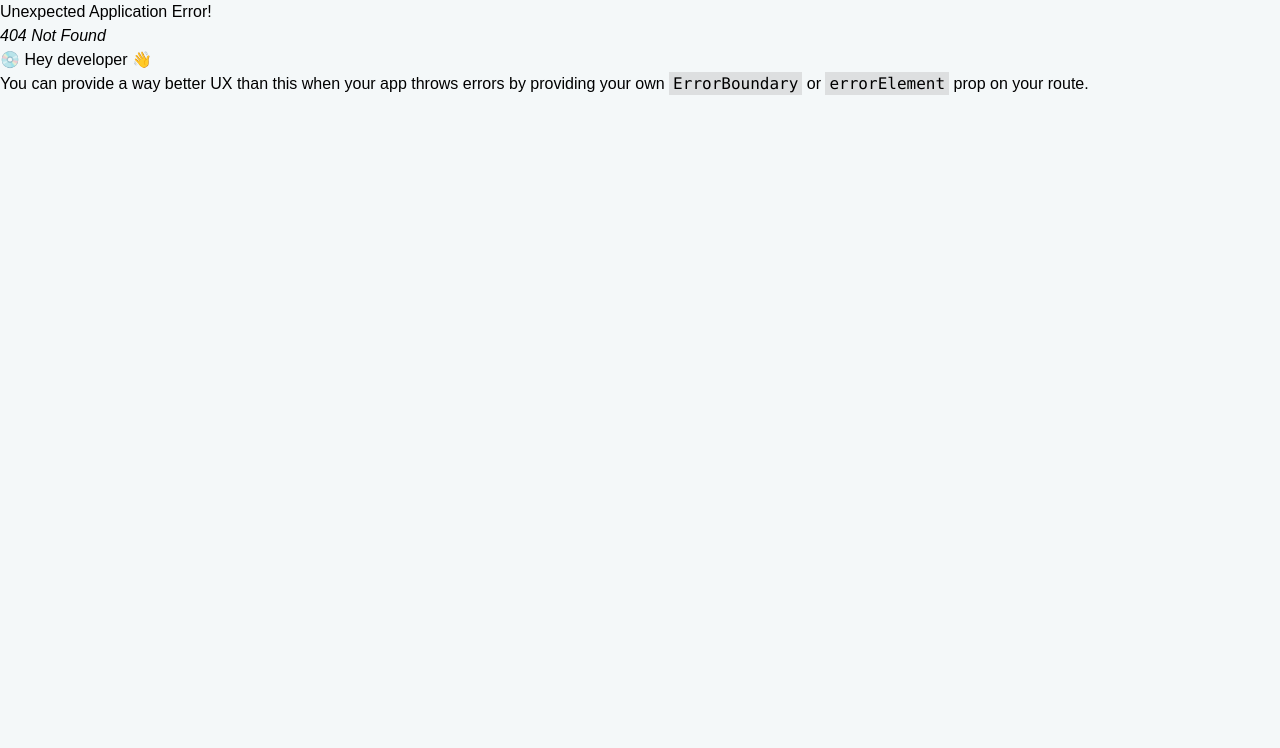
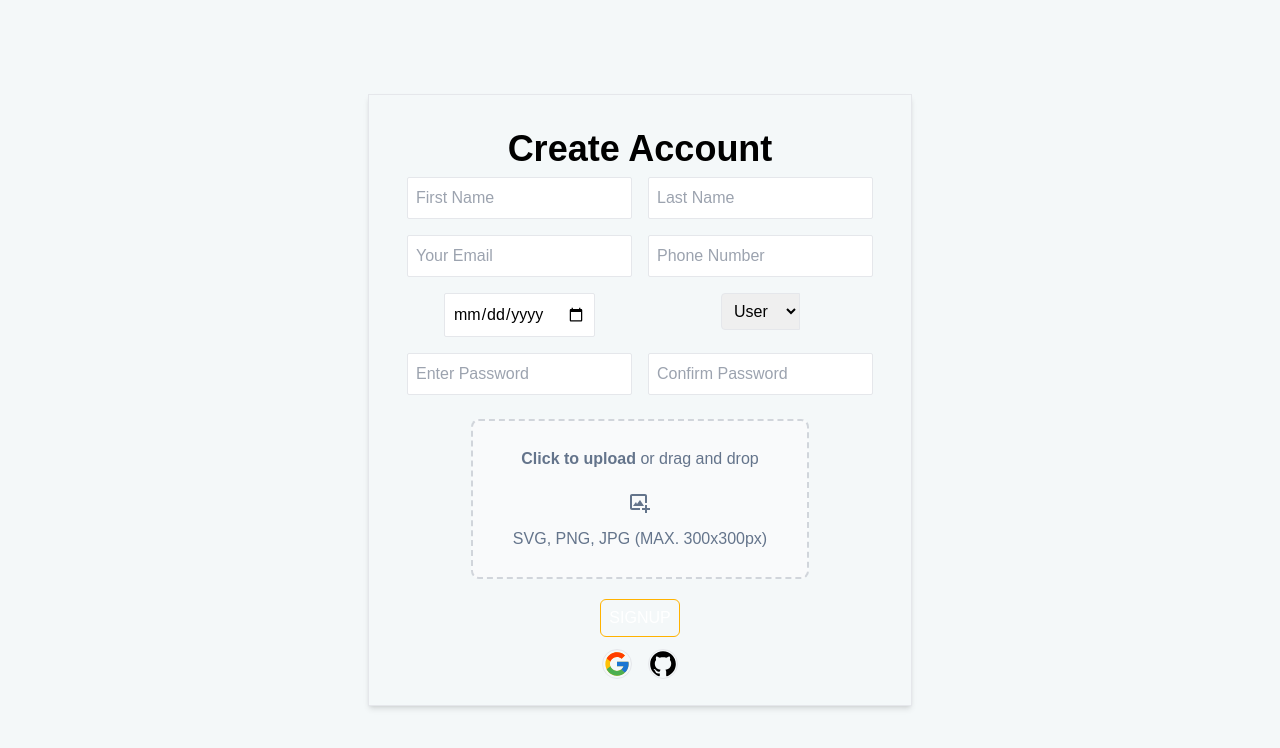
Before and after one commit to Safin-Ali/THRIFT-MOTORS, a React (Create React App) app: page /signup in a window 1280 px wide. Before the commit this address had no page. Shown: the top 748 px of the page. Built offline with nearby package versions, Linux system fonts and the light colour scheme; no server answers.

Commit message:
store user info and properly authnetication functionality added

```diff
--- a/package.json
+++ b/package.json
@@ -11,6 +11,7 @@
     "firebase": "^9.14.0",
     "react": "^18.2.0",
     "react-dom": "^18.2.0",
+    "react-hook-form": "^7.39.5",
     "react-icons": "^4.6.0",
     "react-router-dom": "^6.4.3",
     "react-scripts": "5.0.1",
--- a/src/Context/AuthContext.js
+++ b/src/Context/AuthContext.js
@@ -1,5 +1,5 @@
 import React, { createContext, useEffect, useState } from 'react';
-import { createUserWithEmailAndPassword, getAuth, onAuthStateChanged, signInWithEmailAndPassword, signOut } from 'firebase/auth';
+import { createUserWithEmailAndPassword, getAuth, GithubAuthProvider, GoogleAuthProvider, onAuthStateChanged, signInWithEmailAndPassword, signInWithPopup, signOut,updateProfile } from 'firebase/auth';
 import app from '../Firebase/Firebase.init';
 
 export const AuthUser = createContext();
@@ -7,6 +7,12 @@ export const AuthUser = createContext();
 const AuthContext = ({children}) => {
 
     const auth = getAuth(app);
+
+    // Google Auth Provider
+    const GProvider = new GoogleAuthProvider(app);
+
+    // GitHub Auth Provider
+    const GitHubProvider = new GithubAuthProvider(app);
 
     // observe userAuth Data
     const [userData,setUserData] = useState();
@@ -24,15 +30,34 @@ const AuthContext = ({children}) => {
         return createUserWithEmailAndPassword(auth,email,pass);
     }
 
+    // login With Google
+    const loginWithGoogle = () => {
+        return signInWithPopup(auth,GProvider)
+    }
+
+    // login With GitHub
+    const loginWithGitHub = () => {
+        return signInWithPopup(auth,GitHubProvider)
+    }
+
+    // update user profile
+    const updateAuthProfile = (name,imgURL) => {
+        return updateProfile(auth.currentUser,{
+            displayName: name,
+            photoURL: imgURL
+        });
+    }
+
     // signout auth function
-
     const logOut = () => {
         return signOut(auth);
     }
 
+    console.log(userData)
+
     useEffect(()=>{
         const unSusb = onAuthStateChanged(auth,user=>{
-            setUserData(isFinite)
+            setUserData(user)
             setLoading(false)
         })
         return () => unSusb()
@@ -40,7 +65,7 @@ const AuthContext = ({children}) => {
 
 
     // all variable,function,userdata of Object
-    const authInfo = {userData,loading,logOut,signUp,login}
+    const authInfo = {userData,loading,logOut,signUp,login,updateAuthProfile,loginWithGoogle,loginWithGitHub}
     return (
         <AuthUser.Provider value={authInfo}>{children}</AuthUser.Provider>
     );
--- a/src/Routes/Routes.js
+++ b/src/Routes/Routes.js
@@ -1,3 +1,4 @@
+import Signup from "../components/Form/Signup";
 import Home from "../Pages/Home/Home";
 import Main from "../Pages/Main/Main";
 import PostData from "../Pages/PostPage/PostData";
@@ -13,5 +14,8 @@ export const router = createBrowserRouter([
 
             {path: '/category/:id', loader: async ({params}) => fetch(`http://localhost:5000/category/${params.id}`), element:<PostData></PostData>}
         ]
+    },
+    {
+        path: '/signup', element: <Signup></Signup>
     }
 ])
--- a/src/components/Form/Signup.js
+++ b/src/components/Form/Signup.js
@@ -1,11 +1,163 @@
-import React from 'react';
+import React, { createRef, useContext, useState } from "react";
+import {useForm} from 'react-hook-form';
+import PrimaryButton from "../primary-button/PrimaryButton";
+import {BiImageAdd} from "react-icons/bi";
+import {FcGoogle} from "react-icons/fc";
+import {GrGithub} from "react-icons/gr";
+import { AuthUser } from "../../Context/AuthContext";
+import axios from 'axios';
 
 const Signup = () => {
-    return (
-        <div>
 
+    // use AuthContext For User Data
+    const {updateAuthProfile,signUp,loginWithGoogle,loginWithGitHub} = useContext(AuthUser);
+
+    // get form all value oin object
+    const {register,handleSubmit,reset} = useForm();
+
+    // get selected role
+    const userRole = createRef();
+
+    // store user selectd role
+    const[selRole,setUserRole] = useState('user');
+
+    // Login With Google
+
+    function handleLoginWithGoogle (provider) {
+      if(provider === 'google') {
+        loginWithGoogle()
+        .then(result => console.log(result))
+        .catch(e => console.log(e.message))
+      }
+      if(provider === 'gitHub') {
+        loginWithGitHub()
+        .then(result => console.log(result))
+        .catch(e => console.log(e.message))
+      }
+    }
+
+    // form all values
+    function onSubmit(data){
+      // set user account role
+        data['userRole'] = selRole;
+
+        // conver image file and post image to the imgbb
+        const imgFormData = new FormData();
+        imgFormData.append('image',data.userAvatar[0])
+
+        console.log(data)
+
+        // imgbb api connect
+        const url = `https://api.imgbb.com/1/upload?key=${process.env.REACT_APP_IMGBB_API}`
+
+        // post user image to imgbb
+        axios.post(url,imgFormData)
+        .then(res => {
+
+          // if image upload successfull then work else
+
+          if(res.data.success) {
+            // reassign user image url
+            data.userAvatar = res.data.data.url;
+
+            // concat with user first name + last name
+            const fullName = data.firstName.concat(' ',data.lastName);
+
+            // call firebase signup function
+            signUp(data.userEmail,data.password)
+
+            .then(res => {
+              updateAuthProfile(fullName,data.userAvatar)
+              .then(res => {})
+              .catch(e => console.log(e.message))
+
+              // post user information to userInfo server
+              axios.post(`http://localhost:5000/userinfo`,data)
+                .then(res => {
+
+                  // if post successfull then popup toast
+                  if(res.data.acknowledged){
+                    reset()
+                    window.alert('Wow Your are signin')
+                  }
+                })
+            })
+            .catch(e => console.log(e.message))
+          }
+        })
+    }
+
+  return (
+    <section className={`w-4/6/6 mx-auto flex justify-center items-center min-h-screen max-h-screen`}>
+      <div className={`border shadow-md py-[2%] px-[3%]`}>
+
+      <h2 className={`text-4xl text-center my-2 font-semibold`}>Create Account</h2>
+
+        <form onSubmit={handleSubmit(onSubmit)}>
+          <div className={`grid grid-cols-2 gap-4`}>
+
+            {/* First Name Feild */}
+            <div><input type="text" {...register('firstName')} className={`border focus:outline-none focus:border-common focus:border-b-2 focus:border-0 p-2 rounded-sm`} placeholder={'First Name'} required/>
+            </div>
+
+            {/* Last Name Feild */}
+            <div><input type="text" {...register('lastName')} className={`border focus:outline-none focus:border-common focus:border-b-2 focus:border-0 p-2 rounded-sm`} placeholder={'Last Name'} required/>
+            </div>
+
+            {/* Email Feild */}
+            <div><input type="email" {...register('userEmail')} className={`border focus:outline-none focus:border-common focus:border-b-2 focus:border-0 p-2 rounded-sm`} placeholder={'Your Email'} required/>
+            </div>
+
+            {/* Phone Number Feild */}
+            <div><input type="text" {...register('userContactNumber')} className={`border focus:outline-none focus:border-common focus:border-b-2 focus:border-0 p-2 rounded-sm`} placeholder={'Phone Number'} />
+            </div>
+
+            {/* Date Feild */}
+            <div className={`text-center`}><input type="date" {...register('dateOfBirth')} className={`border focus:outline-none focus:border-common focus:border-b-2 focus:border-0 p-2 rounded-sm`}/>
+            </div>
+
+
+            {/* Role Feild */}
+            <div className={`text-center`}>
+                <select ref={userRole} onChange={() => setUserRole(userRole.current.value)} className={`border focus:outline-none focus:border-common focus:border-b-2 focus:border-0 p-2 rounded-l`}>
+                    <option value="user">User</option>
+                    <option value="seller">Seller</option>
+                </select>
+            </div>
+
+            {/* Password Feild */}
+            <div className={`text-center`}><input type="password" {...register('password')} className={`border focus:outline-none focus:border-common focus:border-b-2 focus:border-0 p-2 rounded-sm`} placeholder='Enter Password'required/>
+            </div>
+
+            {/* Confirm Password Feild */}
+            <div className={`text-center`}><input type="password" {...register('confirmPassword')} className={`border focus:outline-none focus:border-common focus:border-b-2 focus:border-0 p-2 rounded-sm`} placeholder='Confirm Password' required/>
+            </div>
+
+            {/* Image Upload */}
+            <div className="flex col-span-2 items-center justify-center my-2">
+                <label htmlFor="dropzone-file" className="flex flex-col items-center justify-center h-40 border-2 border-gray-300 border-dashed rounded-lg cursor-pointer bg-gray-50">
+                    <div className="flex px-10 text-lightgray flex-col items-center justify-center">
+                        <p className="mb-2"><span className="font-semibold">Click to upload</span> or drag and drop</p>
+                            <BiImageAdd className={`text-2xl m-3`}></BiImageAdd>
+                        <p>SVG, PNG, JPG (MAX. 300x300px)</p>
+                    </div>
+                    <input id="dropzone-file" {...register('userAvatar')} type="file" className="hidden" required={true}/>
+                </label>
+            </div>
+
+
+          </div>
+          <div className={`text-center`}>
+            <PrimaryButton className={`bg-transparent border text-common hover:text-white border-common duration-150 hover:bg-common`}>SIGNUP</PrimaryButton>
+          </div>
+        </form>
+        <div className={`flex justify-center`}>
+          <FcGoogle onClick={()=> handleLoginWithGoogle('google')} className={`text-3xl cursor-pointer border rounded-[50%] mx-2`}></FcGoogle>
+          <GrGithub onClick={()=> handleLoginWithGoogle('gitHub')} className={`text-3xl cursor-pointer border rounded-[50%] mx-2`}></GrGithub>
         </div>
-    );
+      </div>
+    </section>
+  );
 };
 
 export default Signup;
--- a/src/components/primary-button/PrimaryButton.js
+++ b/src/components/primary-button/PrimaryButton.js
@@ -2,7 +2,7 @@ import React from 'react';
 
 const PrimaryButton = ({children,className='',onClick=null}) => {
     return (
-        <button  onClick={onClick} className={`bg-common my-3 px-2 py-1.5 rounded-md text-white hover:bg-commonDeep ${className}`}>{children}</button>
+        <button type={'submit'}  onClick={onClick} className={`bg-common my-3 px-2 py-1.5 rounded-md text-white hover:bg-commonDeep ${className}`}>{children}</button>
     );
 };
 
--- a/src/index.css
+++ b/src/index.css
@@ -14,6 +14,7 @@
         --primaryRed: #C1101F;
         --commonDeep: #c48e12;
         --black: #181818;
+        --lightgray: #64748B;
     }
 }
 
--- a/src/index.js
+++ b/src/index.js
@@ -4,13 +4,16 @@ import "./index.css";
 import App from "./App";
 import reportWebVitals from "./reportWebVitals";
 import { QueryClient, QueryClientProvider } from "@tanstack/react-query";
+import AuthContext from "./Context/AuthContext";
 
 const queryClient = new QueryClient()
 const root = ReactDOM.createRoot(document.getElementById("root"));
 root.render(
-  <QueryClientProvider client={queryClient}>
-    <App />
-  </QueryClientProvider>
+  <AuthContext>
+    <QueryClientProvider client={queryClient}>
+      <App />
+    </QueryClientProvider>
+  </AuthContext>
 );
 
 // If you want to start measuring performance in your app, pass a function
--- a/tailwind.config.js
+++ b/tailwind.config.js
@@ -9,6 +9,7 @@ module.exports = {
         blackSA: 'var(--black)',
         commonDeep: 'var(--commonDeep)',
         primaryRed: 'var(--primaryRed)',
+        lightgray: 'var(--lightgray)',
       }
     },
   },
```
Also changed, not shown: src/components/Navbar/Navbar.js (+40 -6 lines), 2 other files (tests, documents, lock files or other folders).
